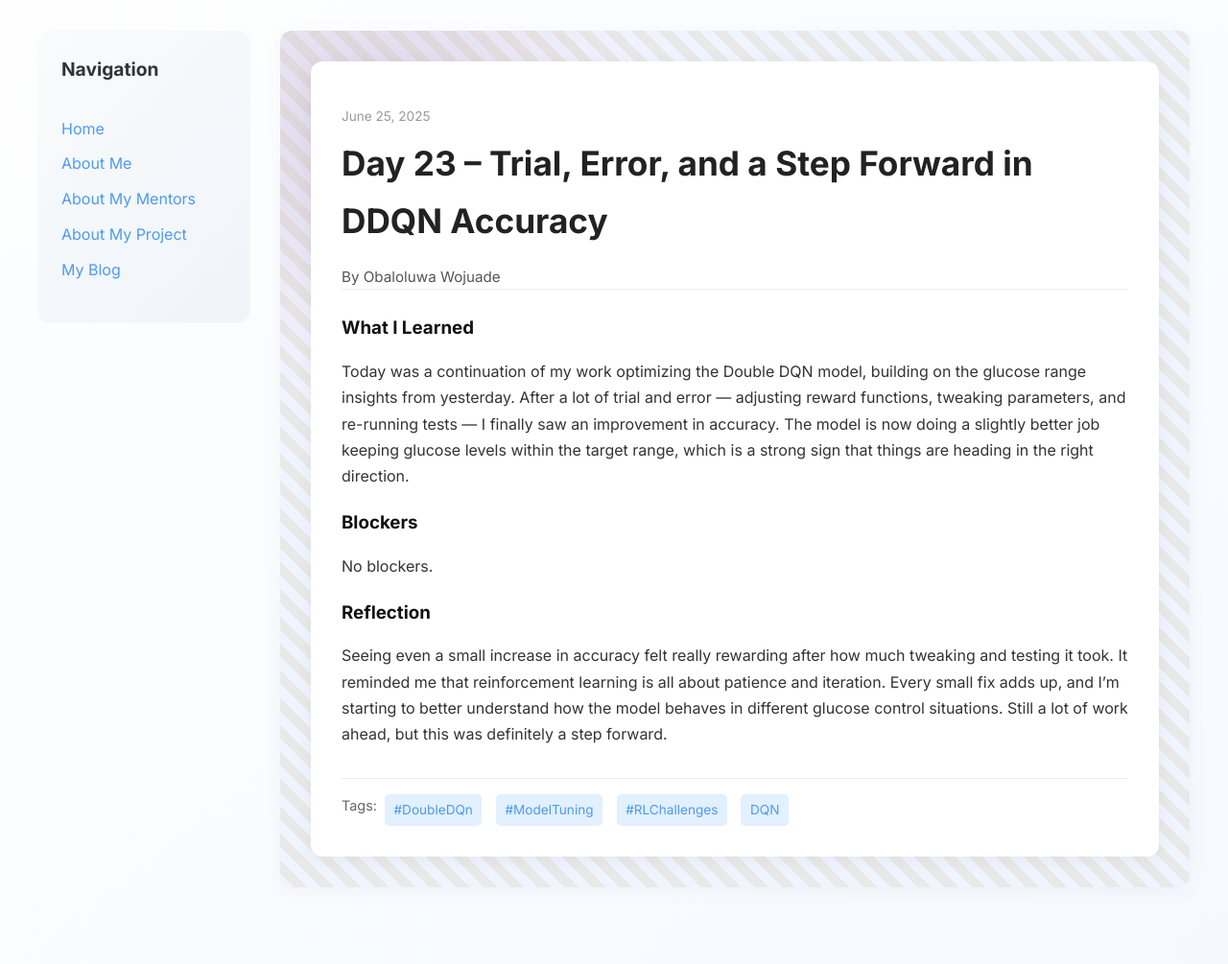
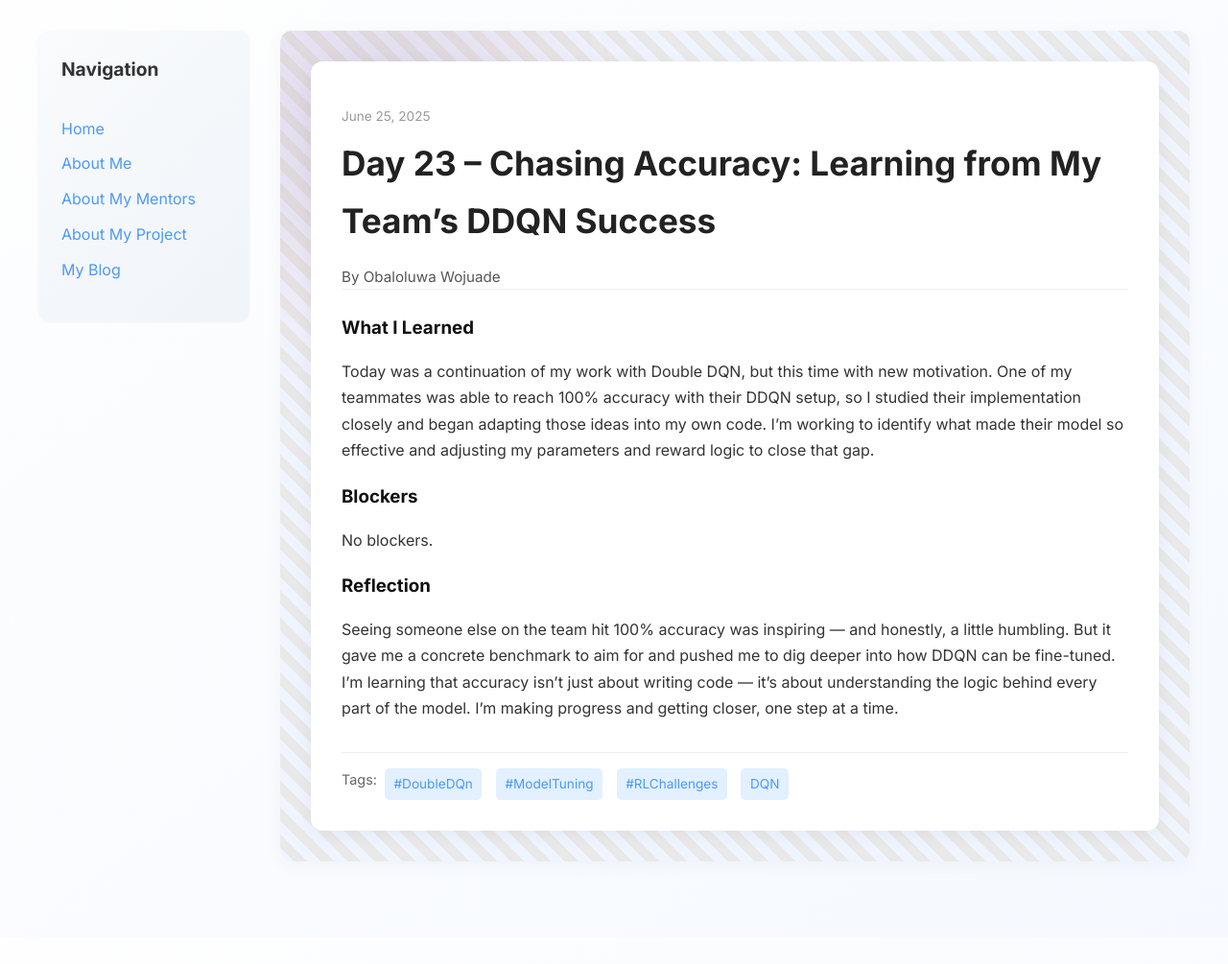
Before and after one commit to obwoj1/obwoj1.github.io, a Jekyll site: the page built from _posts/2025-06-25-day-23.md, in a window 1280 px wide. Shown: the whole page at 96% size. Built offline with Jekyll 4.4.1, drawn with Linux system fonts in a browser that asks for light colours; after the commit the page ends 978 px from its top, so only the background shows below that.

Commit message:
Update 2025-06-25-day-23.md

```diff
--- a/_posts/2025-06-25-day-23.md
+++ b/_posts/2025-06-25-day-23.md
@@ -1,17 +1,17 @@
 ---
 layout: post
-title: "Day 23 – Trial, Error, and a Step Forward in DDQN Accuracy"
+title: "Day 23 – Chasing Accuracy: Learning from My Team’s DDQN Success"
 date: 2025-06-25
 author: Obaloluwa Wojuade
 permalink: /day23.html
 tags: ["#DoubleDQn", "#ModelTuning", "#RLChallenges", "DQN"]
 
 what_i_learned: |
-  Today was a continuation of my work optimizing the Double DQN model, building on the glucose range insights from yesterday. After a lot of trial and error — adjusting reward functions, tweaking parameters, and re-running tests — I finally saw an improvement in accuracy. The model is now doing a slightly better job keeping glucose levels within the target range, which is a strong sign that things are heading in the right direction.
+  Today was a continuation of my work with Double DQN, but this time with new motivation. One of my teammates was able to reach 100% accuracy with their DDQN setup, so I studied their implementation closely and began adapting those ideas into my own code. I’m working to identify what made their model so effective and adjusting my parameters and reward logic to close that gap.
 
 blockers: |
   No blockers.
 
 reflection: |
-  Seeing even a small increase in accuracy felt really rewarding after how much tweaking and testing it took. It reminded me that reinforcement learning is all about patience and iteration. Every small fix adds up, and I’m starting to better understand how the model behaves in different glucose control situations. Still a lot of work ahead, but this was definitely a step forward.
+  Seeing someone else on the team hit 100% accuracy was inspiring — and honestly, a little humbling. But it gave me a concrete benchmark to aim for and pushed me to dig deeper into how DDQN can be fine-tuned. I’m learning that accuracy isn’t just about writing code — it’s about understanding the logic behind every part of the model. I’m making progress and getting closer, one step at a time.
 ---
```
